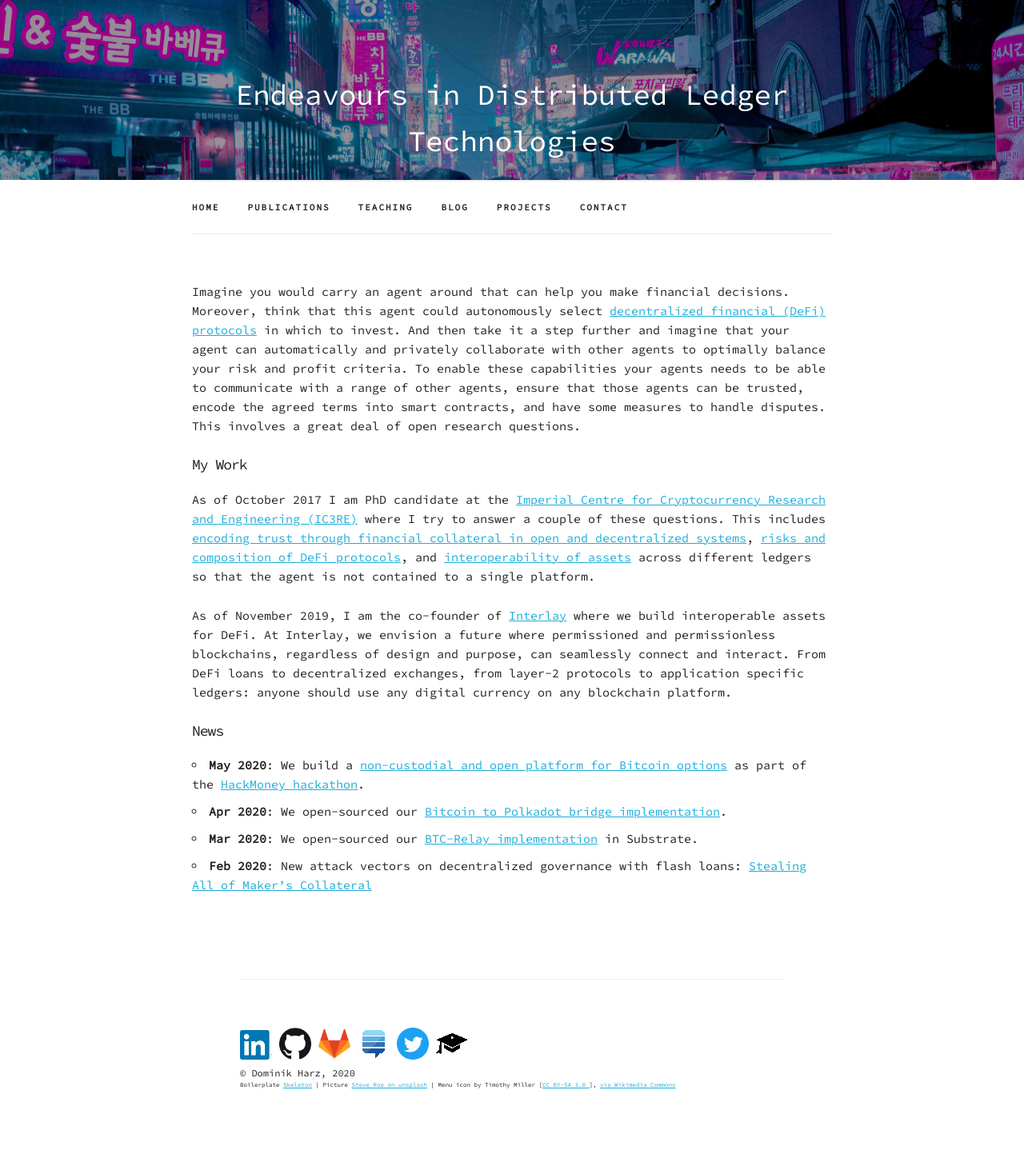
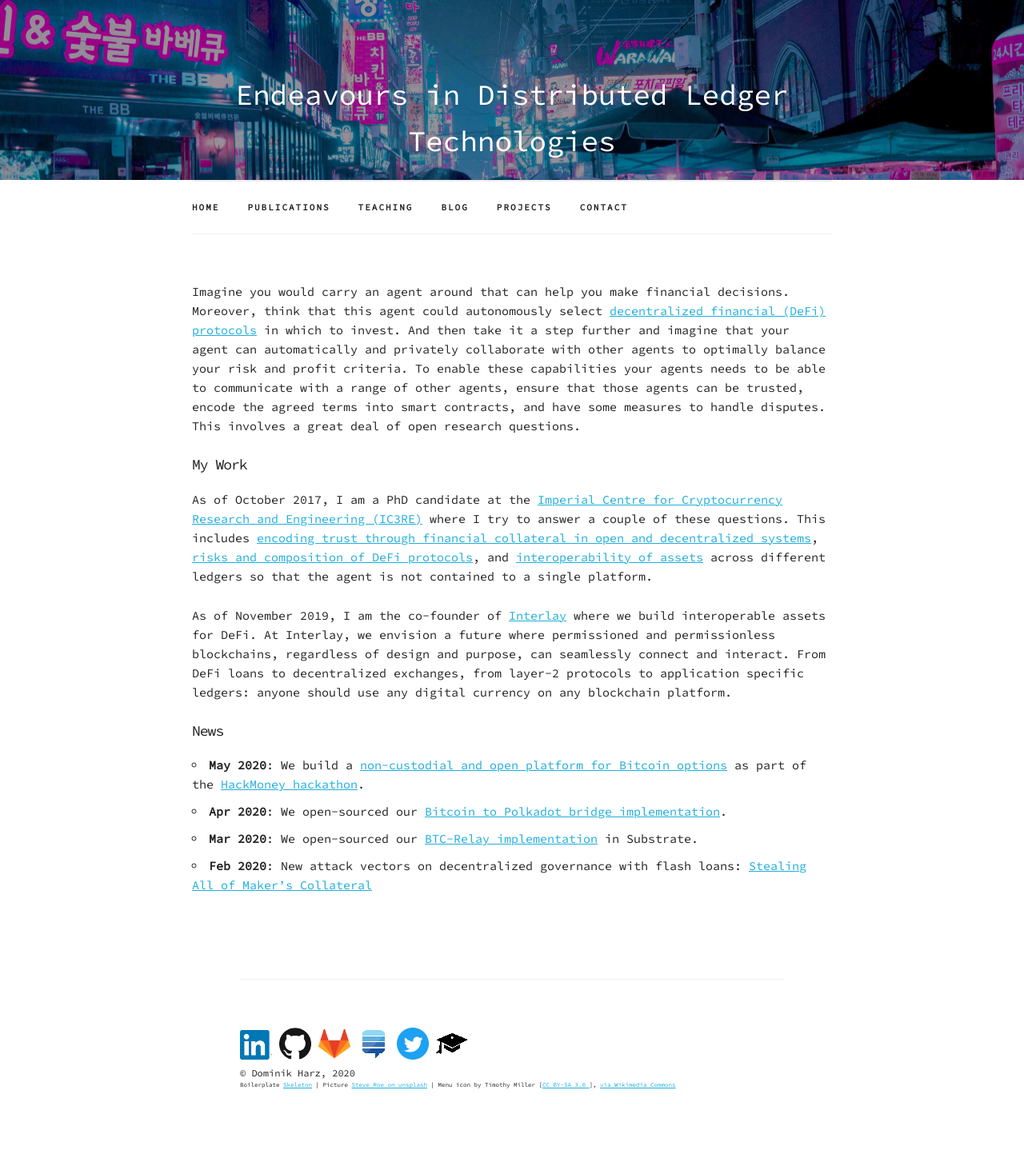
Before and after one commit to nud3l/nud3l.github.io, a Jekyll site: the page built from index.md, in a window 1280 px wide. Shown: the whole page at 80% size. Built offline with Jekyll 4.4.1, drawn with Linux system fonts in a browser that asks for light colours; nearby versions of some CDN libraries; some of the changed lines change nothing that is shown.

Commit message:
fix typos

```diff
--- a/index.md
+++ b/index.md
@@ -13,7 +13,7 @@ Imagine you would carry an agent around that can help you make financial decisio
 
 ## My Work
 
-As of October 2017 I am PhD candidate at the [Imperial Centre for Cryptocurrency Research and Engineering (IC3RE)](http://www.imperial.ac.uk/cryptocurrency/){:target="_blank"} where I try to answer a couple of these questions. This includes [encoding trust through financial collateral in open and decentralized systems](https://balance-resear.ch/){:target="_blank"}, [risks and composition of DeFi protocols](https://medium.com/@dominik.harz/stealing-all-of-makers-collateral-f940970605b1){:target="_blank"}, and [interoperability of assets](https://www.xclaim.io/){:target="_blank"} across different ledgers so that the agent is not contained to a single platform.
+As of October 2017, I am a PhD candidate at the [Imperial Centre for Cryptocurrency Research and Engineering (IC3RE)](http://www.imperial.ac.uk/cryptocurrency/){:target="_blank"} where I try to answer a couple of these questions. This includes [encoding trust through financial collateral in open and decentralized systems](https://dl.acm.org/doi/10.1145/3319535.3354221){:target="_blank"}, [risks and composition of DeFi protocols](https://arxiv.org/abs/2002.08099){:target="_blank"}, and [interoperability of assets](https://eprint.iacr.org/2018/643){:target="_blank"} across different ledgers so that the agent is not contained to a single platform.
 
 As of November 2019, I am the co-founder of [Interlay](https://www.interlay.io/){:target="_blank"} where we build interoperable assets for DeFi. At Interlay, we envision a future where permissioned and permissionless blockchains, regardless of design and purpose, can seamlessly connect and interact. From DeFi loans to decentralized exchanges, from layer-2 protocols to application specific ledgers: anyone should use any digital currency on any blockchain platform.
 
```
